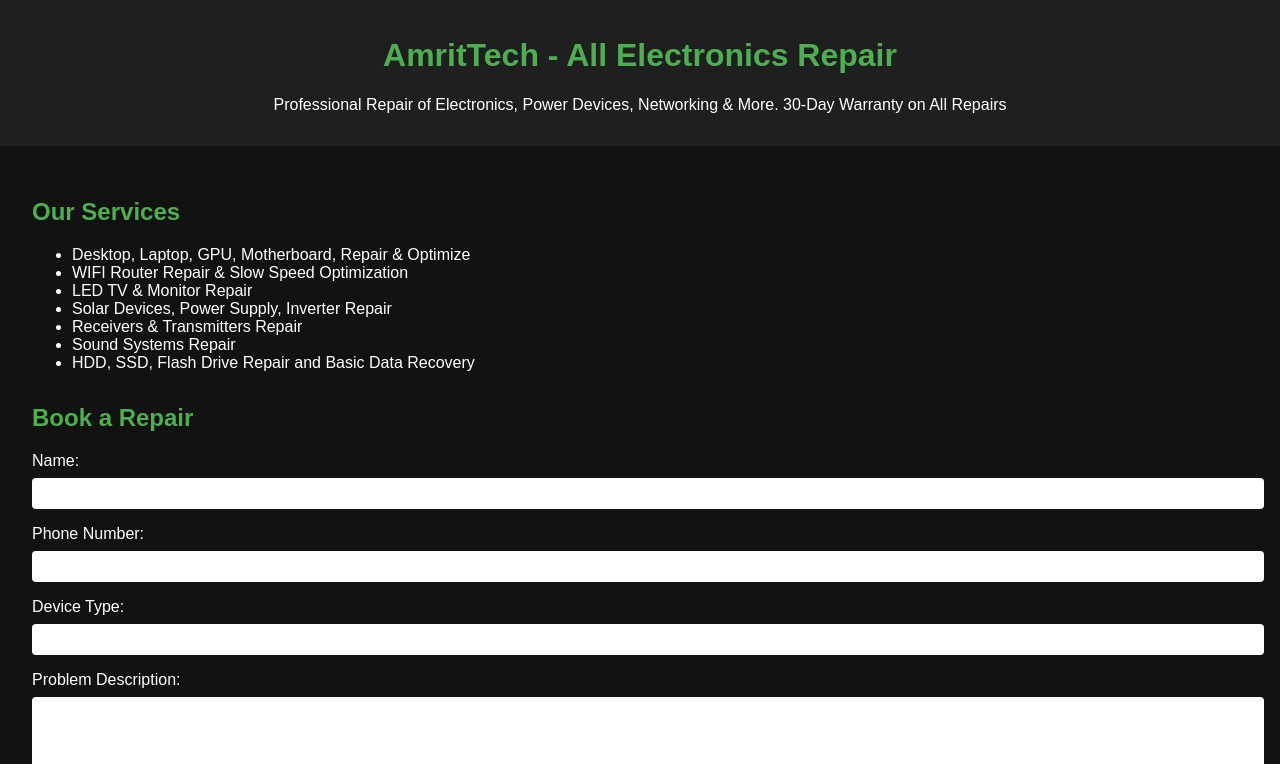
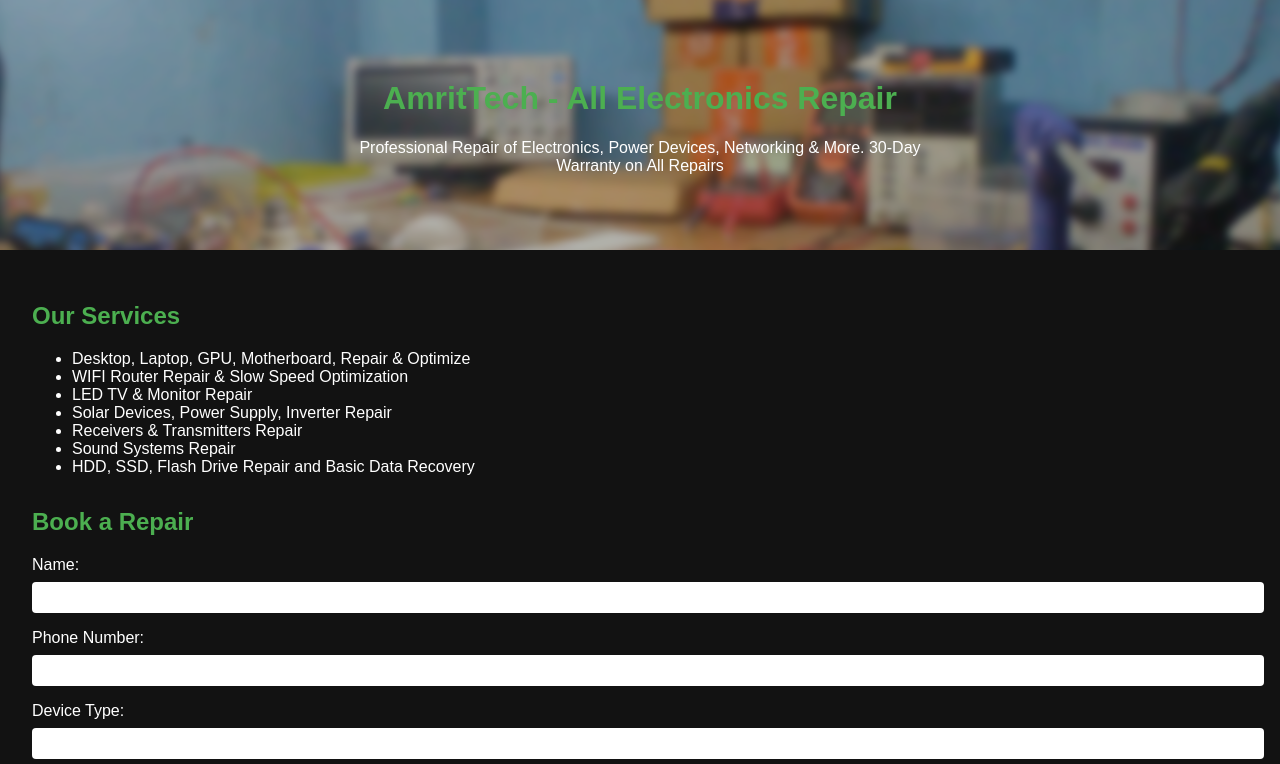
Before and after one commit to Amrit44444/AmritTech, a plain HTML site: page index.html in a window 1280 px wide. Shown: the top 764 px of the page. Drawn offline with Linux system fonts and the light colour scheme.

Commit message:
Update index.html

```diff
--- a/index.html
+++ b/index.html
@@ -11,10 +11,34 @@
       margin: 0;
       padding: 0;
     }
+    .cover {
+      position: relative;
+      width: 100%;
+      height: 250px;
+      overflow: hidden;
+    }
+    .cover img {
+      width: 100%;
+      height: 100%;
+      object-fit: cover;
+      filter: blur(4px) brightness(70%);
+      transform: scale(1.1);
+    }
+    .cover-text {
+      position: absolute;
+      top: 50%;
+      left: 50%;
+      transform: translate(-50%, -50%);
+      color: #ffffff;
+      text-align: center;
+      padding: 0 10px;
+    }
     header, footer {
-      background-color: #1f1f1f;
+      background-color: transparent;
       padding: 1rem;
       text-align: center;
+      position: relative;
+      z-index: 1;
     }
     main {
       padding: 2rem;
@@ -62,11 +86,19 @@
   </style>
 </head>
 <body>
-  <header>
-    <h1>AmritTech - All Electronics Repair</h1>
-    <p>Professional Repair of Electronics, Power Devices, Networking & More. 30-Day Warranty on All Repairs</p>
-  </header>
+
+  <div class="cover">
+    <img src="images/cover.jpg" alt="Workbench Background">
+    <div class="cover-text">
+      <header>
+        <h1>AmritTech - All Electronics Repair</h1>
+        <p>Professional Repair of Electronics, Power Devices, Networking & More. 30-Day Warranty on All Repairs</p>
+      </header>
+    </div>
+  </div>
+
   <main>
+    <!-- Your existing content (no changes) -->
     <div class="section">
       <h2>Our Services</h2>
       <ul>
@@ -129,6 +161,7 @@
       <p><strong>Low-Cost Option:</strong> Visit your nearest Post Office and send by Speed Post or Registered Parcel for affordable rates.</p>
     </div>
   </main>
+
   <footer>
     <p>&copy; 2025 AmritTech. All rights reserved.</p>
   </footer>
```
